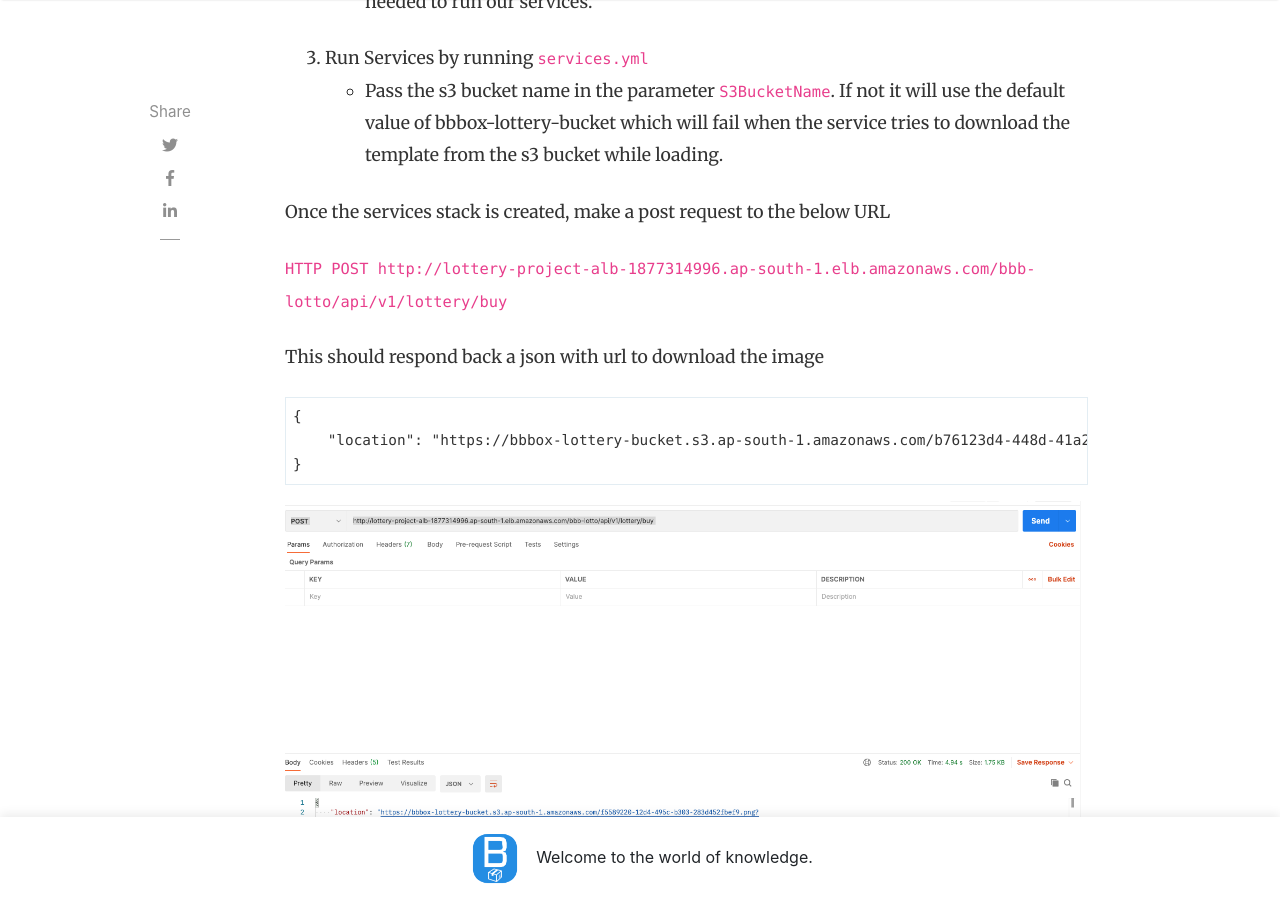
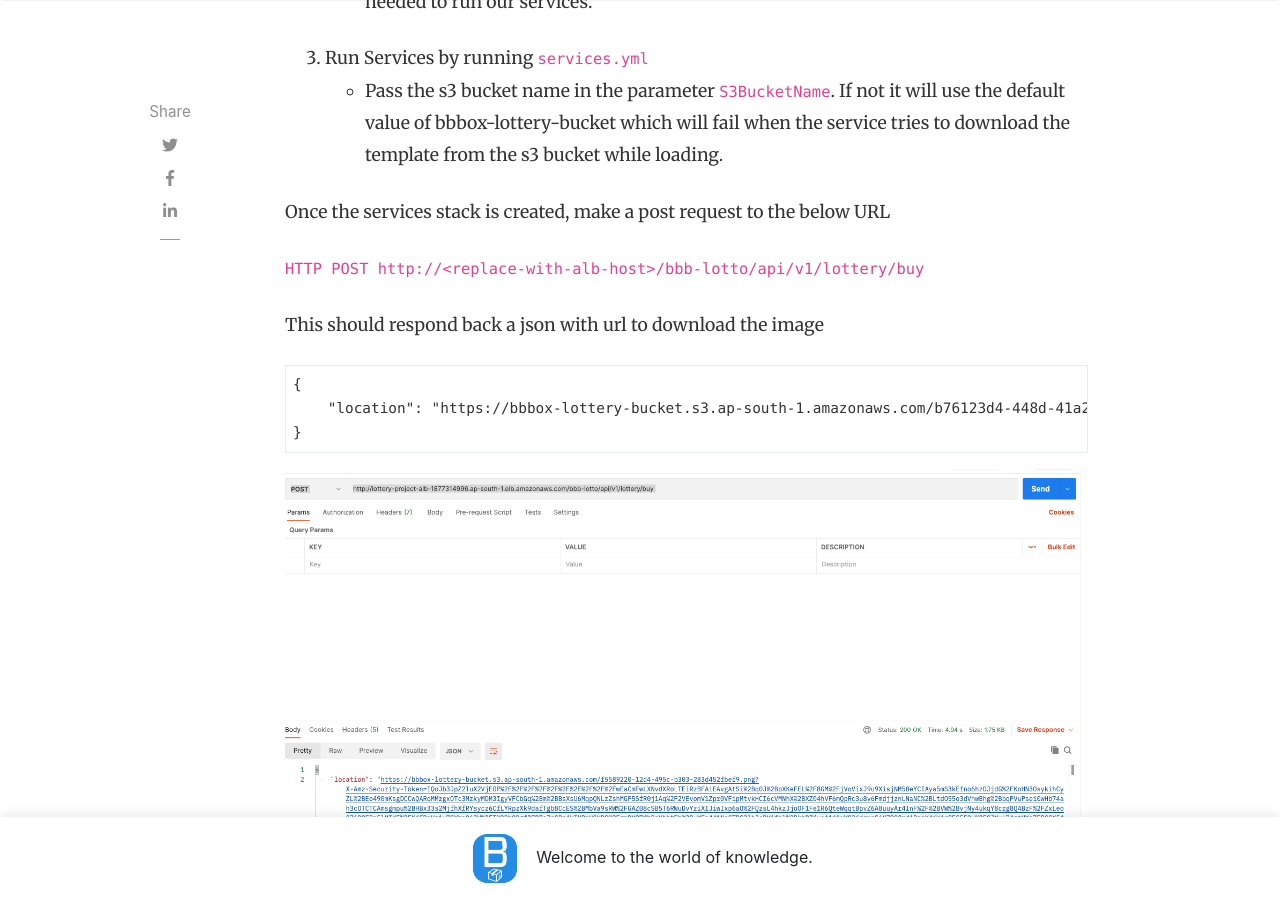
Before and after one commit to thebitbytebox/blog, a Jekyll site: the page built from _posts/2021-03-27-lottery-project.md, in a window 1280 px wide and 900 px high, scrolled down 8270 px. Built offline with Jekyll 4.4.1, drawn with Linux system fonts in a browser that asks for light colours; nearby versions of some CDN libraries; comment, search, counter and statistics services are not loaded; part of the change alters nothing that is shown.

Commit message:
fixing minor mistakes in readme

```diff
--- a/_posts/2021-03-27-lottery-project.md
+++ b/_posts/2021-03-27-lottery-project.md
@@ -160,7 +160,7 @@ I have created separate template for each service for simplicity of demo project
 
 Once the services stack is created, make a post request to the below URL
 
-``HTTP POST http://lottery-project-alb-1877314996.ap-south-1.elb.amazonaws.com/bbb-lotto/api/v1/lottery/buy``
+``HTTP POST http://<replace-with-alb-host>/bbb-lotto/api/v1/lottery/buy``
 
 
 This should respond back a json with url to download the image
```
